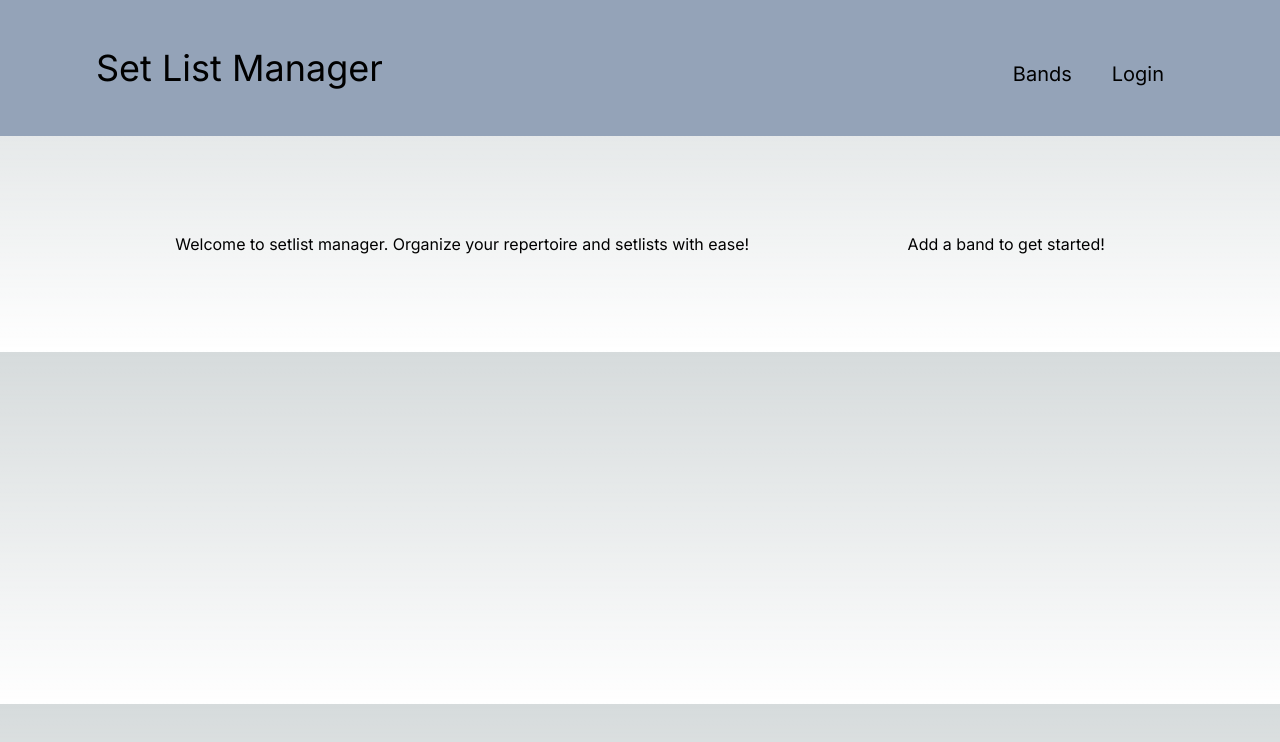
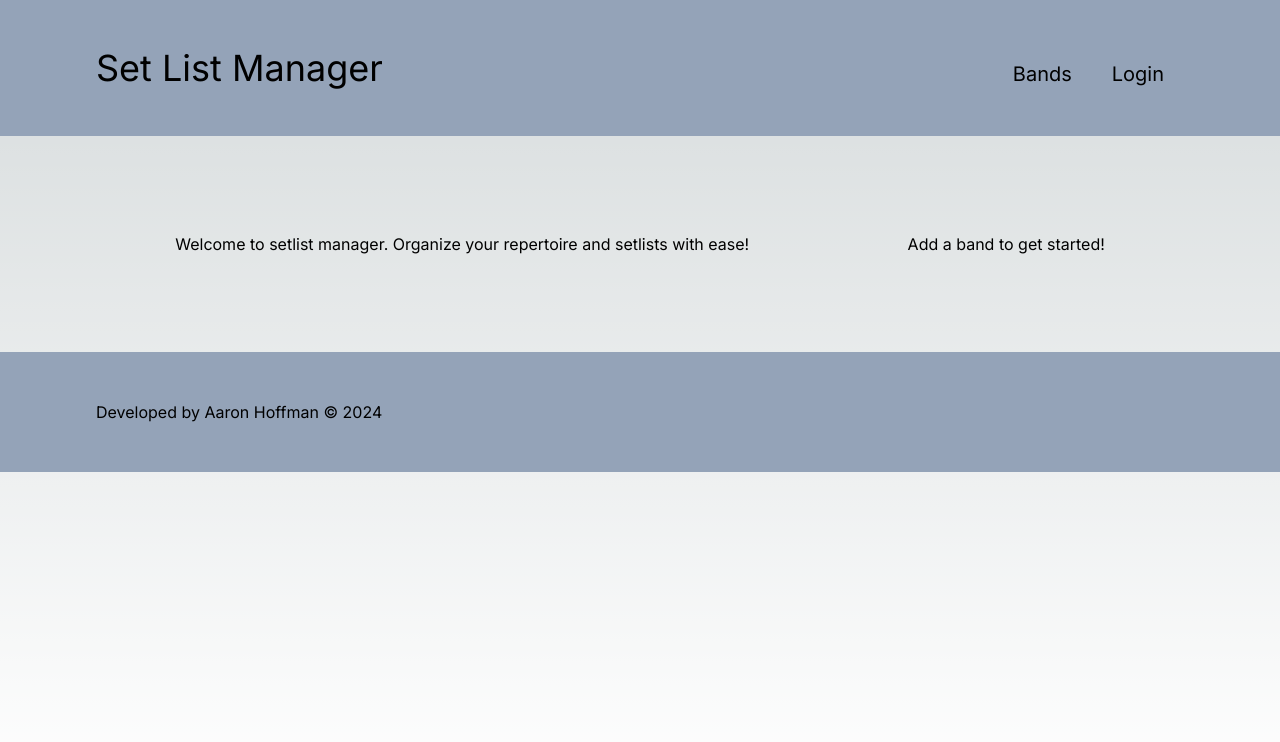
Before and after one commit to Aaron-Hoffman/setlist-manager, a Next.js app: page / in a window 1280 px wide. Shown: the top 742 px of the page. Built offline with nearby package versions, Linux system fonts and the light colour scheme; no server answers.

Commit message:
Add basic footer

```diff
--- a/app/layout.tsx
+++ b/app/layout.tsx
@@ -3,6 +3,7 @@ import { Inter } from "next/font/google";
 import "./globals.css";
 
 import Header from "@/components/Header";
+import Footer from "@/components/Footer";
 
 const inter = Inter({ subsets: ["latin"] });
 
@@ -19,8 +20,11 @@ export default function RootLayout({
   return (
     <html lang="en">
       <body className={inter.className}>
-        <Header />
-        {children}
+        <div className="h-screen">
+          <Header />
+          {children}
+          <Footer />
+        </div>
       </body>
     </html>
   );
--- /dev/null
+++ b/components/Footer.tsx
@@ -0,0 +1,9 @@
+const Footer = () => {
+    return (
+        <footer className="flex justify-between items-end px-24 py-12 bg-slate-400">
+            <p>Developed by Aaron Hoffman &#169; 2024</p>
+        </footer>
+    )
+}
+
+export default Footer;
```
